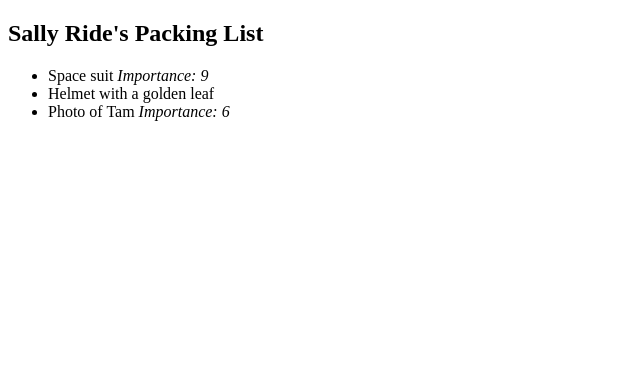
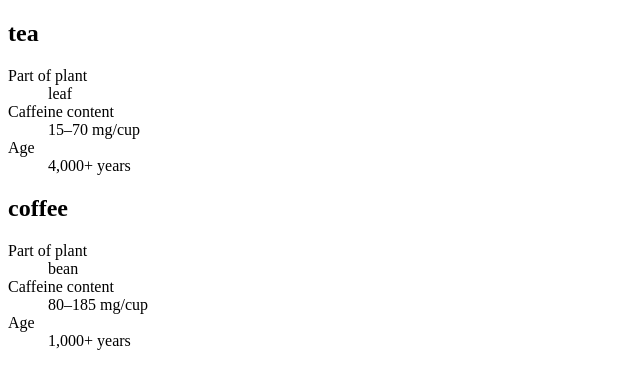
Before and after one commit to Jy4058350/begin_1, a JavaScript app: page / in a window 1280 px wide. Shown: the top 388 px of the page, without its empty margins (0-640 px from the left). Built offline with nearby package versions, Linux system fonts and the light colour scheme.

Commit message:
3問目first

```diff
--- a/src/App.js
+++ b/src/App.js
@@ -1,22 +1,24 @@
-function Item({ name, importance }) {
+function Drink({ name }) {
   return (
-    <li className='item'>
-      {name}
-      {importance > 0 && ' '}
-      {importance > 0 && <i>Importance: {importance}</i>}
-    </li>
+    <section>
+      <h1>{name}</h1>
+      <dl>
+        <dt>Part of plant</dt>
+        <dd>{name === 'tea' ? 'leaf' : 'bean'}</dd>
+        <dt>Caffeine content</dt>
+        <dd>{name === 'tea' ? '15–70 mg/cup' : '80–185 mg/cup'}</dd>
+        <dt>Age</dt>
+        <dd>{name === 'tea' ? '4,000+ years' : '1,000+ years'}</dd>
+      </dl>
+    </section>
   )
 }
 
 export default function App() {
   return (
-    <section>
-      <h1>Sally Ride's Packing List</h1>
-      <ul>
-        <Item importance={9} name='Space suit' />
-        <Item importance={0} name='Helmet with a golden leaf' />
-        <Item importance={6} name='Photo of Tam' />
-      </ul>
-    </section>
+    <div>
+      <Drink name='tea' />
+      <Drink name='coffee' />
+    </div>
   )
 }
```
